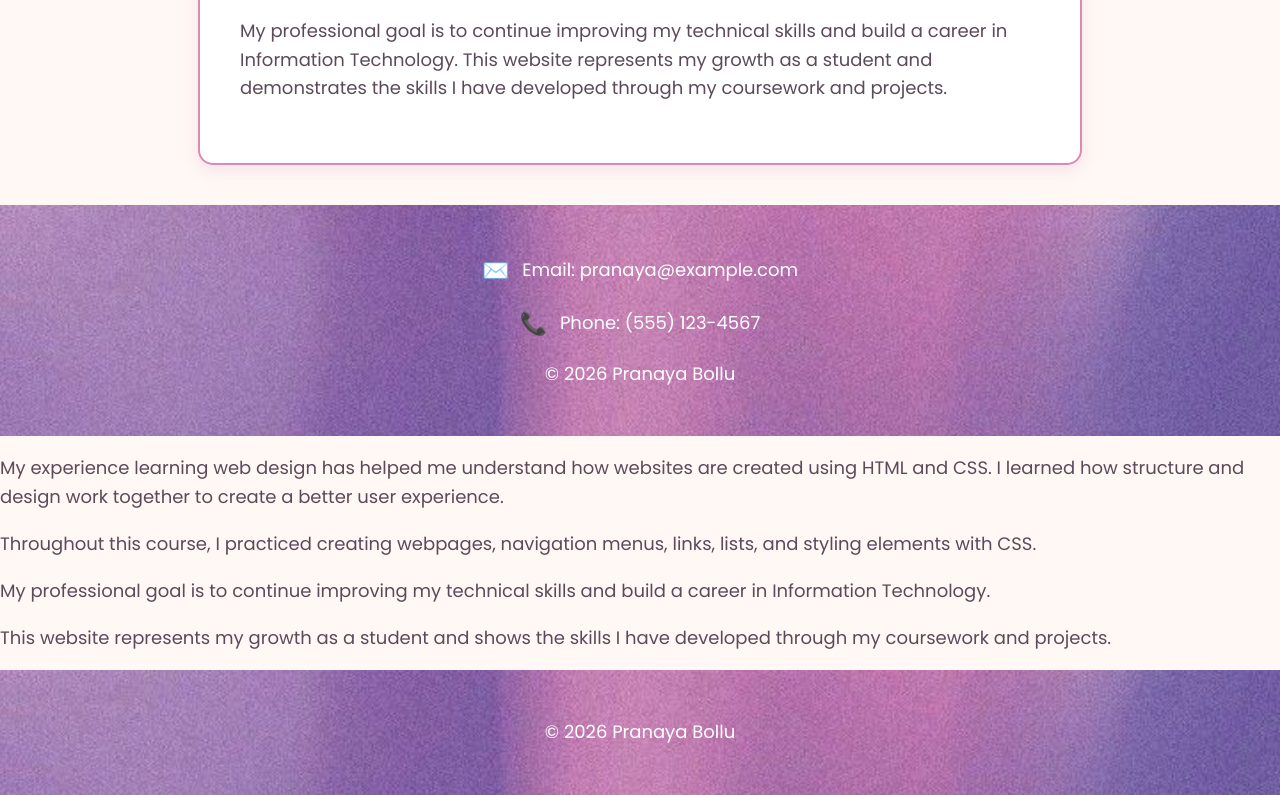
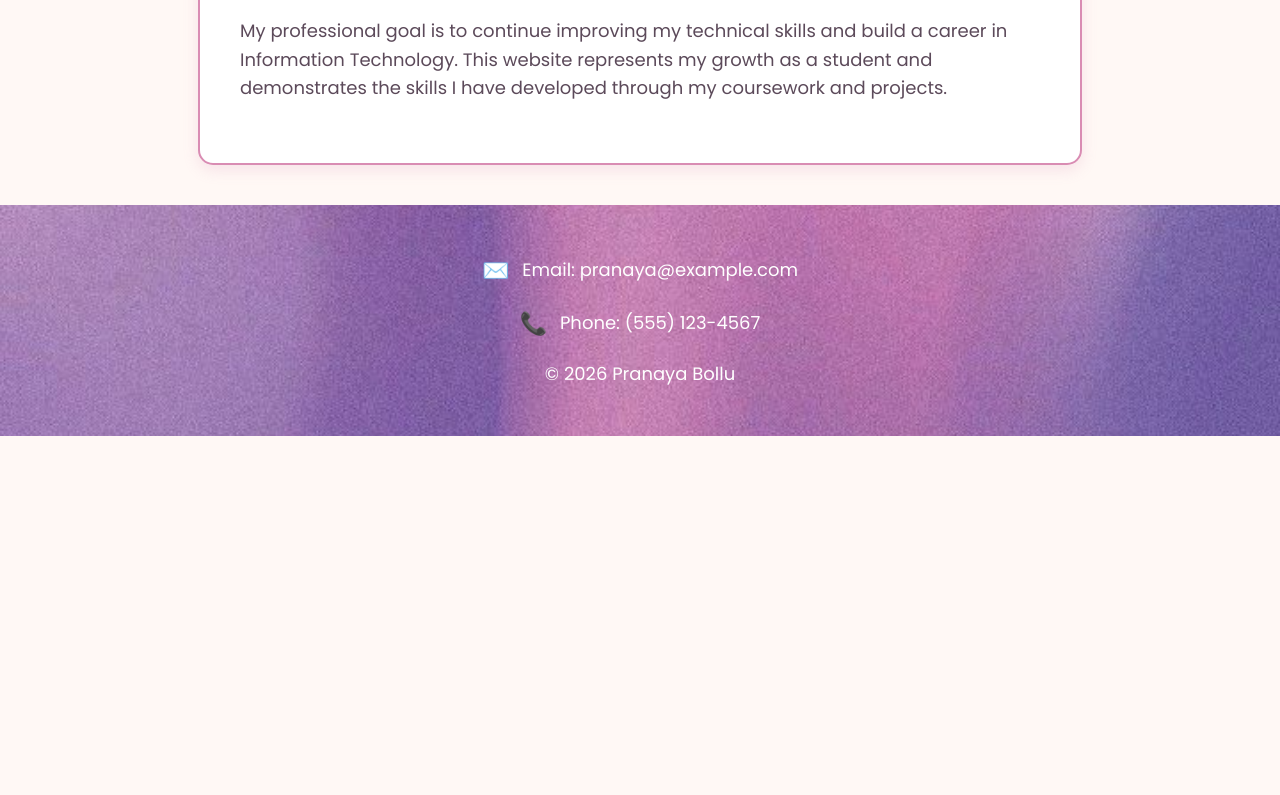
Before and after one commit to pranaya3/Web-Design-, a plain HTML site: page Navigation/reflection.html in a window 1280 px wide. Shown: the part 644-1439 px from the top of the page. After the commit the page ends 1080 px from the top, so only its background shows below. Drawn offline with Linux system fonts and the light colour scheme.

Commit message:
Clean up reflection.html by removing content
Removed personal experience paragraphs and footer content.

```diff
--- a/Navigation/reflection.html
+++ b/Navigation/reflection.html
@@ -19,7 +19,6 @@
     <link rel="stylesheet" href="style.css">
 
 </head>
-
 
 
 <body>
@@ -132,35 +131,3 @@
 </body>
 
 </html>
-<p>
-My experience learning web design has helped me understand how websites
-are created using HTML and CSS. I learned how structure and design work
-together to create a better user experience.
-</p>
-
-<p>
-Throughout this course, I practiced creating webpages, navigation menus,
-links, lists, and styling elements with CSS.
-</p>
-
-<p>
-My professional goal is to continue improving my technical skills and
-build a career in Information Technology.
-</p>
-
-<p>
-This website represents my growth as a student and shows the skills I
-have developed through my coursework and projects.
-</p>
-
-</main>
-
-
-<footer>
-
-<p>© 2026 Pranaya Bollu</p>
-
-</footer>
-
-</body>
-</html>
```
